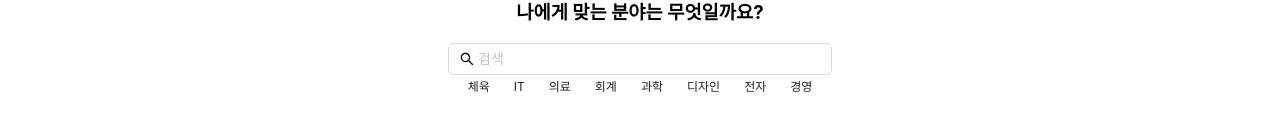
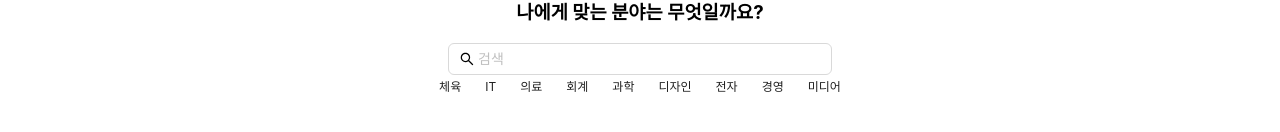
Before and after one commit to jeonjuseong11/gitlab_Mirroring, a React (Create React App) app in the folder highway/: page / in a window 1280 px wide. Shown: the part 668-800 px from the top of the page. Built offline with nearby package versions, Linux system fonts and the light colour scheme.

Commit message:
Feat : Tag
중복 태그 기능 추가

```diff
--- a/highway/src/components/Card/CardList.js
+++ b/highway/src/components/Card/CardList.js
@@ -10,6 +10,7 @@ import DepartsTags from "../DepartsTags";
 
 const CardList = ({ selectedTags }) => {
   const { school } = useSelector((state) => state.school);
+  // 단일 태그 검색
   const filtedSchool = school.map((it) => {
     const tags = it.tags;
     const FiltedTag = tags.map((item) => item.includes(selectedTags));
@@ -17,7 +18,20 @@ const CardList = ({ selectedTags }) => {
       return it;
     }
   });
-  const removeUndefinedList = filtedSchool.filter((it) => it !== undefined);
+
+  // 태그한 것들이 포함 되어있으면 표시
+  // const filtedSchool = school.map((it) => {
+  //   const tags = it.tags;
+  //   const mapSelectdTag = selectedTags.map((item) => {
+  //     const FiltedTag = tags.includes(item);
+  //     return FiltedTag;
+  //   });
+  //   if (mapSelectdTag.includes(true)) {
+  //     return it;
+  //   }
+  // });
+
+  const removeUndefinedList = filtedSchool.filter((v) => v !== undefined);
   return (
     <ListWrapper>
       <List
--- a/highway/src/components/SearchForm.js
+++ b/highway/src/components/SearchForm.js
@@ -26,6 +26,7 @@ const tagsData = [
   "디자인",
   "전자",
   "경영",
+  "미디어",
 ];
 const { CheckableTag } = Tag;
 
```
